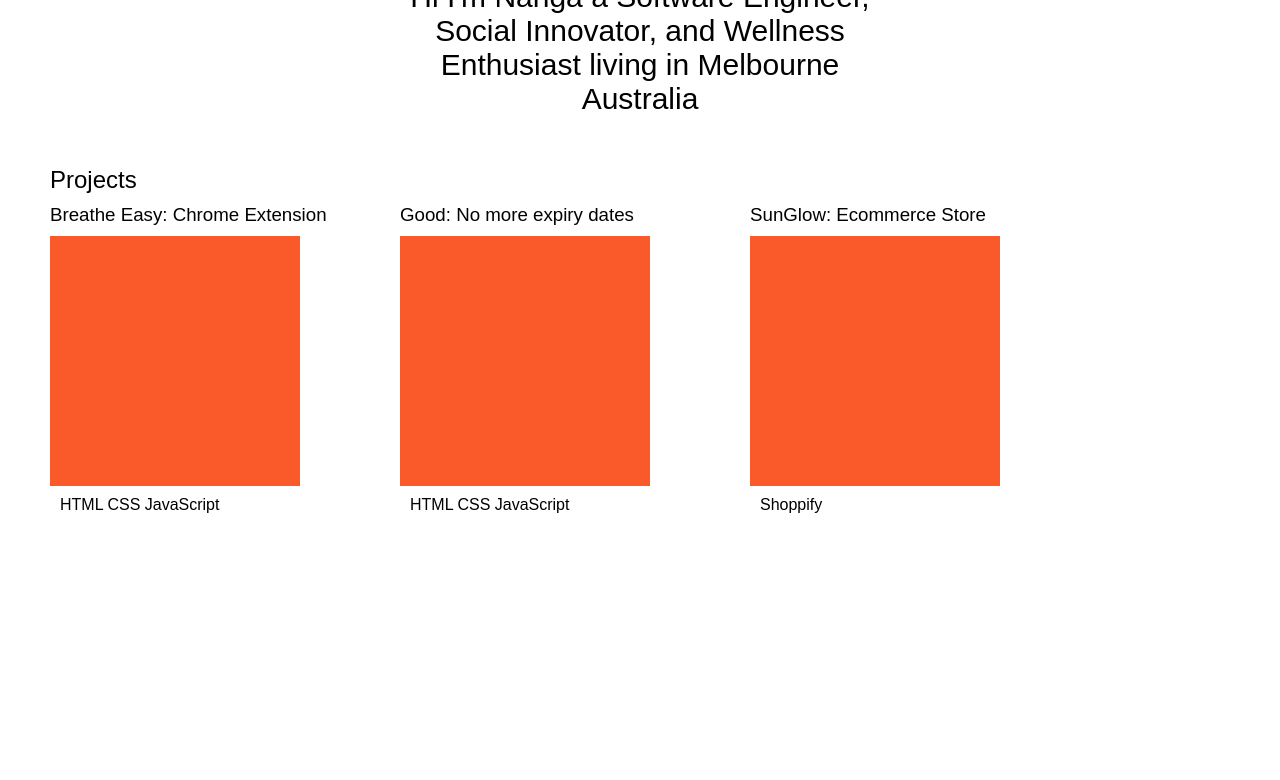
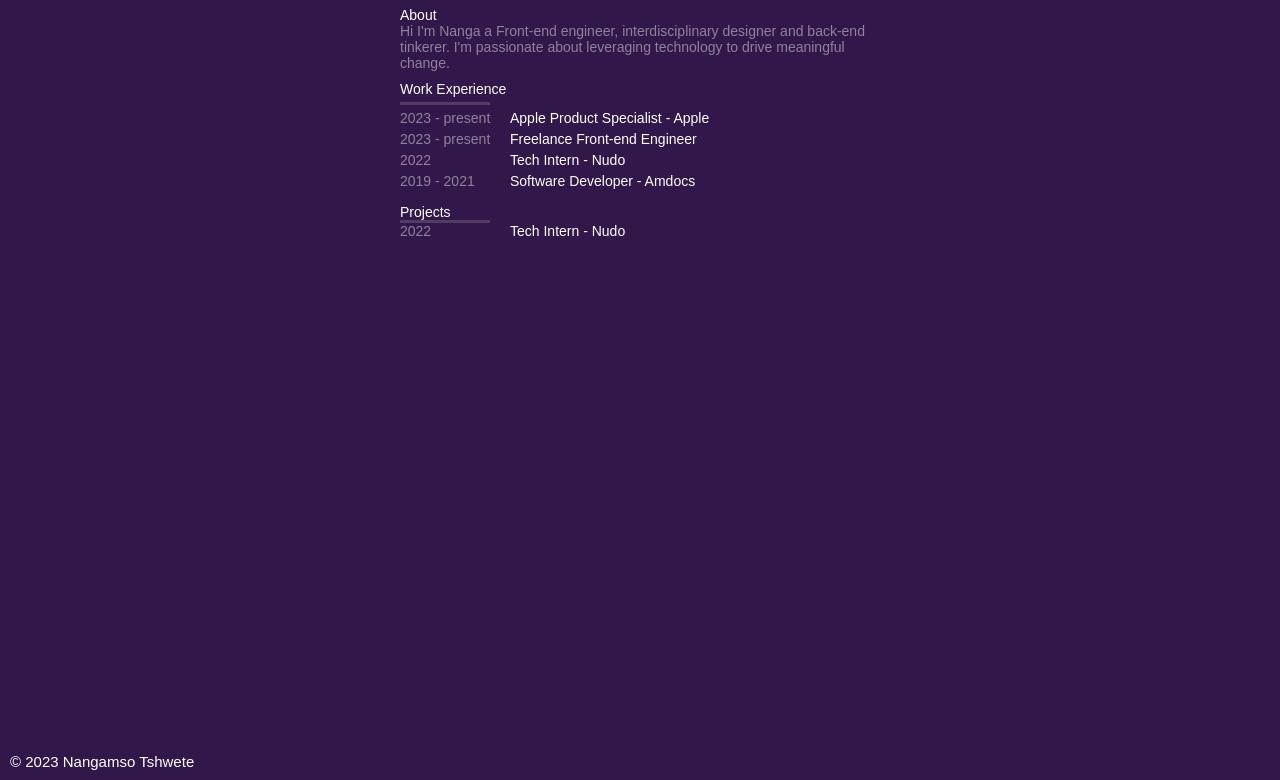
Before and after one commit to Nanga10/personal_site, a plain HTML site: page index.html in a window 1280 px wide. Shown: the part 175-955 px from the top of the page. Before the commit the page ends 800 px from the top, so only its background shows below. Drawn offline with Linux system fonts and the light colour scheme.

Commit message:
changed personal site layout

```diff
--- a/index.html
+++ b/index.html
@@ -4,14 +4,15 @@
     <meta charset="UTF-8" />
     <meta name="viewport" content="width=device-width, initial-scale=1.0" />
     <link rel="stylesheet" href="style.css" />
-    <link rel="icon" type="image/png" href="images/logo.png" />
-    <title>Nangamso Tshwete | designer, Software Engineer</title>
+    <link rel="icon" type="image/png" href="assets/logo.png" />
+    <title>
+      Nangamso Tshwete | Software Engineer, interdisciplinary designer
+    </title>
   </head>
   <body>
     <div class="navbar">
       <div class="navbar-logo">
-        <h1>Nanga</h1>
-        <p>Software Engineer & Interdisciplinary Designer</p>
+        <p>software Engineer | interdisciplinary designer</p>
       </div>
       <div class="navbar-items">
         <ul>
@@ -23,7 +24,7 @@
           <a
             href="https://www.linkedin.com/in/nangamso-tshwete/"
             target="_blank"
-            ><li>Substack</li></a
+            ><li>Newsletter</li></a
           >
           <a href="https://github.com/Nanga10/" target="_blank"
             ><li>Github</li></a
@@ -31,33 +32,75 @@
         </ul>
       </div>
     </div>
-    <div class="site-bio-container">
+    <div class="container">
+      <div class="name-title">
+        <h2>Nangamso Tshwete</h2>
+        <p>Learning | Developing | Designing</p>
+      </div>
       <div class="site-bio">
+        <h3>About</h3>
         <p>
-          Hi I'm Nanga a Software Engineer, Social Innovator, and Wellness
-          Enthusiast living in Melbourne Australia
+          Hi I'm Nanga a Front-end engineer, interdisciplinary designer and
+          back-end tinkerer. I'm passionate about leveraging technology to drive
+          meaningful change.
         </p>
       </div>
-    </div>
-    <div class="projects-container">
-      <h2>Projects</h2>
-      <div class="projects">
-        <div class="project-1">
-          <h3>Breathe Easy: Chrome Extension</h3>
-          <div class="project" id="1"></div>
-          <p>HTML CSS JavaScript</p>
+      <div class="experience">
+        <div class="work-experience">
+          <div class="heading"><h3>Work Experience</h3></div>
+          <div class="bar"></div>
+          <div class="item">
+            <div class="date"><p>2023 - present</p></div>
+            <div class="work-desc">
+              <div class="title">
+                <p>
+                  <a href="">Apple Product Specialist - Apple</a>
+                </p>
+              </div>
+              <div class="desc"></div>
+            </div>
+          </div>
+          <div class="item">
+            <div class="date"><p>2023 - present</p></div>
+            <div class="work-desc">
+              <div class="title">
+                <p>Freelance Front-end Engineer</p>
+              </div>
+            </div>
+          </div>
+          <div class="item">
+            <div class="date"><p>2022</p></div>
+            <div class="work-desc">
+              <div class="title">
+                <p><a href="">Tech Intern - Nudo</a></p>
+              </div>
+            </div>
+          </div>
+          <div class="item">
+            <div class="date"><p>2019 - 2021</p></div>
+            <div class="work-desc">
+              <div class="title">
+                <p><a href="">Software Developer - Amdocs</a></p>
+              </div>
+            </div>
+          </div>
         </div>
-        <div class="project-1">
-          <h3>Good: No more expiry dates</h3>
-          <div class="project" id="1"></div>
-          <p>HTML CSS JavaScript</p>
-        </div>
-        <div class="project-2">
-          <h3>SunGlow: Ecommerce Store</h3>
-          <div class="project" id="2"></div>
-          <p>Shoppify</p>
+        <div id="projects">
+          <div class="heading"><h3>Projects</h3></div>
+          <div class="bar"></div>
+          <div class="item">
+            <div class="date"><p>2022</p></div>
+            <div class="work-desc">
+              <div class="title">
+                <p><a href="">Tech Intern - Nudo</a></p>
+              </div>
+            </div>
+          </div>
         </div>
       </div>
+    </div>
+    <div class="footer">
+      <p>&copy 2023 Nangamso Tshwete</p>
     </div>
     <script src="script.js"></script>
   </body>
--- a/style.css
+++ b/style.css
@@ -6,12 +6,34 @@
 
 body {
   font-family: Arial, Helvetica, sans-serif;
+  background-color: #32174a;
+  color: #ffff;
 }
 
-.navbar-logo h1 {
-  font-weight: normal;
+.container {
+  display: flex;
+  flex-direction: column;
+  width: 500px;
+  margin-left: auto;
+  margin-right: auto;
+  gap: 10px;
+  padding: 10px;
+  height: 100vh;
+}
+.container p {
+  color: #8f839a;
+  font-size: 14px;
 }
 
+.container h3 {
+  color: #ffff;
+  font-size: 14px;
+  font-weight: 500;
+}
+
+.navbar-logo p {
+  font-size: 12px;
+}
 .navbar {
   display: flex;
   padding: 50px;
@@ -26,13 +48,13 @@ body {
   display: flex;
 }
 
-a {
+.navbar-items a {
   text-decoration: none;
-  color: #fa5a2a;
+  color: #8f839a;
 }
 
-a:hover {
-  color: #332E33;
+.navbar-items a:hover {
+  color: #513d63;
 }
 
 .navbar-items ul {
@@ -44,41 +66,50 @@ a:hover {
   padding-left: 10px;
 }
 
-.site-bio-container {
-  display: flex;
-  justify-content: center;
+.name-title h2 {
+  font-weight: 10;
 }
 
-.site-bio {
-  text-align: center;
-  font-size: 30px;
-  width: 500px;
+
+.title p {
+  color: #ffff;
 }
 
-.projects-container {
-  margin: 50px;
+.experience {
+  display: flex;
+  flex-direction: column;
+  gap: 15px;
+}
+.work-experience {
+  display: flex;
+  flex-direction: column;
+  gap: 5px;
+}
+.item {
+  display: flex;
+  gap: 10px;
 }
 
-.projects {
-  display: flex;
+.item a {
+  color: #ffff;
+  text-decoration: none;
 }
 
-.projects-container h2 {
-  font-weight: normal;
-  margin-bottom: 10px;
+.item a:hover {
+  color: #ffff;
+  text-decoration: underline;
 }
 
-.projects-container h3 {
-  font-weight: normal;
+.date {
+  width: 100px;
+}
+.footer {
+  font-size: 15px;
+  margin: 10px 10px;
 }
 
-.projects-container p {
-  font-weight: normal;
-  margin: 10px;
+.bar {
+  background: #513d63;
+  width: 90px;
+  height: 3px;
 }
-.project {
-  width: 250px;
-  height: 250px;
-  background: #fa5a2a;
-  margin: 10px 100px 10px 0px;
-}
```
Also changed, not shown: assets/arrow-top-right-thin.svg (added), assets/logo.png (renamed from images/logo.png).
